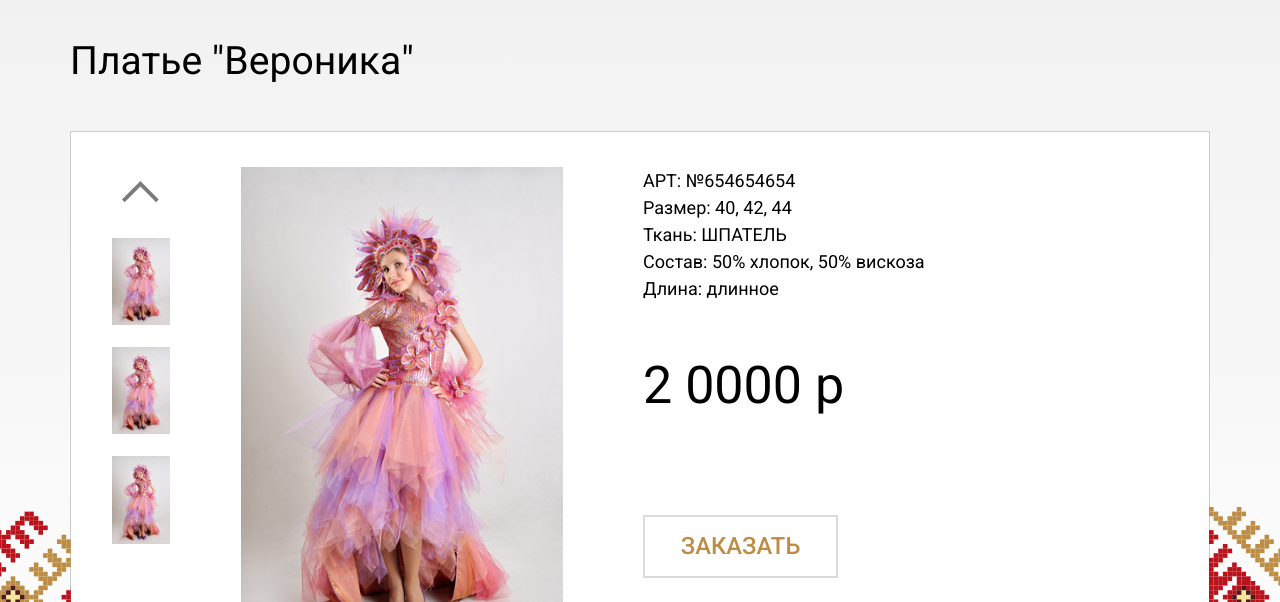
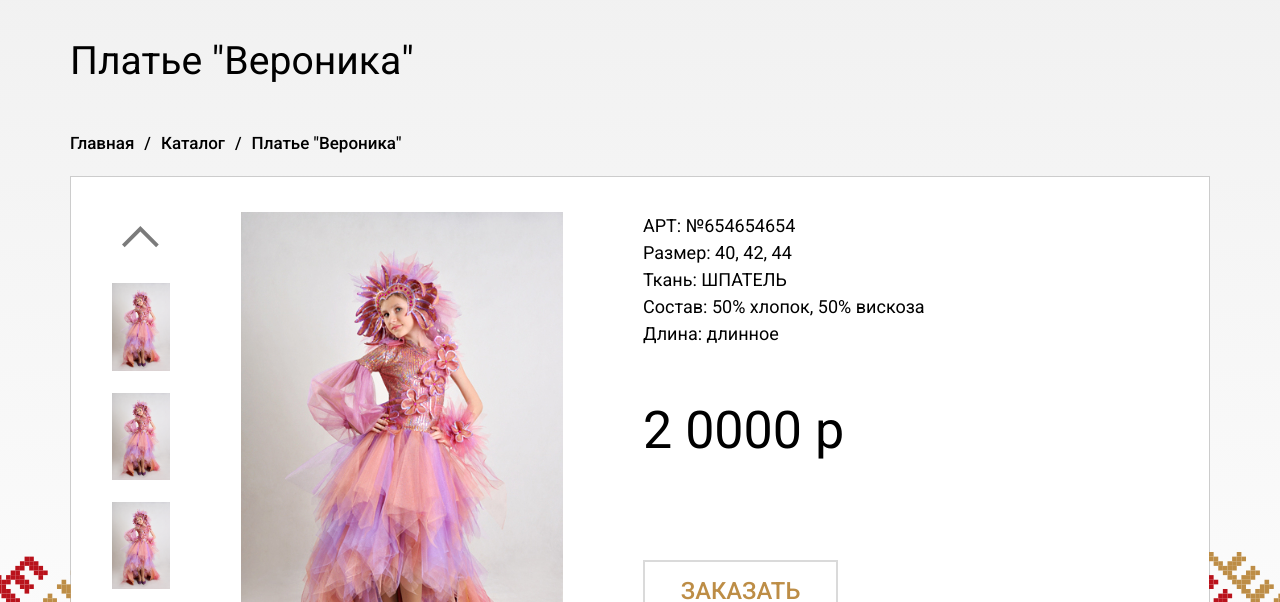
Before and after one commit to quasar46/pokrof, a website built with webpack: page gallery_2.html in a window 1280 px wide. Shown: the part 171-773 px from the top of the page. Built offline with nearby package versions, Linux system fonts and the light colour scheme; files whose address does not match are found by name.

Commit message:
add breadcrumbs gallery_2.html

```diff
--- a/gallery_2.html
+++ b/gallery_2.html
@@ -95,6 +95,19 @@
 
     <section class="main-gallery main-gallery--mod container">
       <h2 class="title title--mod2">Платье "Вероника"</h2>
+      <ul class="breadcrumbs">
+        <li class="breadcrumbs__item">
+          <a href="index.html">Главная </a>
+        </li>
+        <li class="slash">/</li>
+        <li class="breadcrumbs__item">
+          <a href="#">Каталог </a>
+        </li>
+        <li class="slash">/</li>
+        <li class="breadcrumbs__item active">
+          <a>Платье "Вероника" </a>
+        </li>
+      </ul>
       <div class="main-gallery-body">
         <div class="main-gallery-wrap">
           <div class="main-gallery-slider">
--- a/src/style/scss/module/_html.scss
+++ b/src/style/scss/module/_html.scss
@@ -47,3 +47,22 @@
     }
   }
 }
+
+.breadcrumbs {
+  display: flex;
+  flex-wrap: wrap;
+  font-size: 17px;
+  font-weight: 500;
+  list-style: none;
+  padding: 0;
+  margin: 0;
+  margin-bottom: 20px;
+  .slash {
+    padding: 0 10px;
+  }
+}
+
+.breadcrumbs__item a {
+  text-decoration: none;
+  color: #000;
+}
```
Also changed, not shown: css/style.css.
